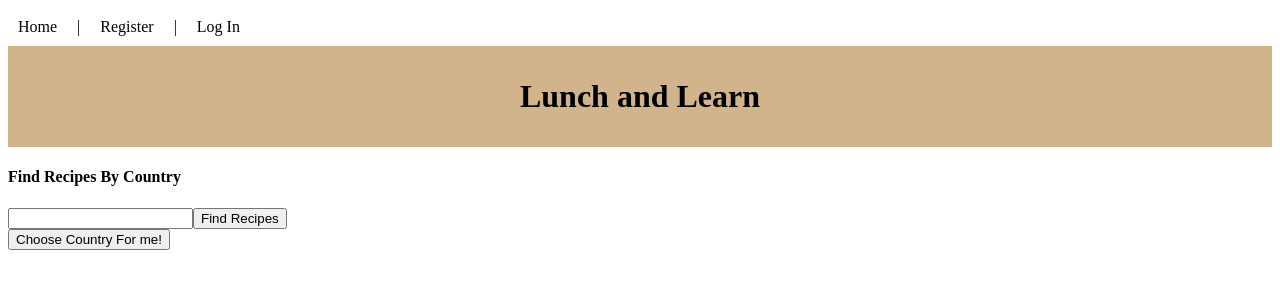
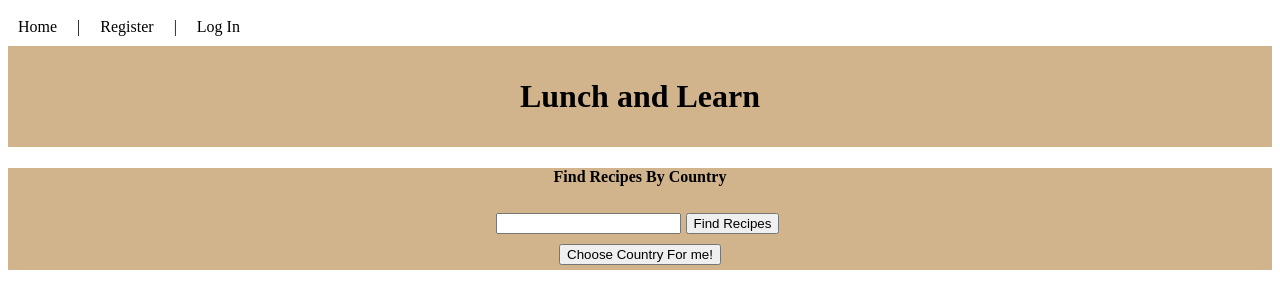
Before and after one commit to calforcal/lunch_and_learn_fe, a React (Vite) app: page / in a window 1280 px wide. Shown: the top 308 px of the page. Built offline with nearby package versions, Linux system fonts and the light colour scheme.

Commit message:
Add basic RecipeSearch css

```diff
--- a/src/RecipeSearch/RecipeSearch.css
+++ b/src/RecipeSearch/RecipeSearch.css
@@ -0,0 +1,18 @@
+.searchBox {
+  max-width: 1280px;
+  height: auto;
+  margin: 0 auto;
+  text-align: center;
+  background-color: tan;
+}
+
+.search-button {
+  margin: 5px;
+}
+
+.search-form {
+  margin: 5px;
+}
+.search-random {
+  margin: 5px;
+}
--- a/src/RecipeSearch/RecipeSearch.jsx
+++ b/src/RecipeSearch/RecipeSearch.jsx
@@ -1,12 +1,14 @@
+import "./RecipeSearch.css"
+
 function RecipeSearch() {
   return (
-    <div>
+    <div className="searchBox">
       <h4>Find Recipes By Country</h4>
       <div>
-        <input type="search" name="q"></input>
-        <button>Find Recipes</button>
+        <input className="search-bar" type="search" name="q"></input>
+        <button className="search-button">Find Recipes</button>
       </div>
-      <button>Choose Country For me!</button>
+      <button className="search-random">Choose Country For me!</button>
     </div>
   );
 }
```
